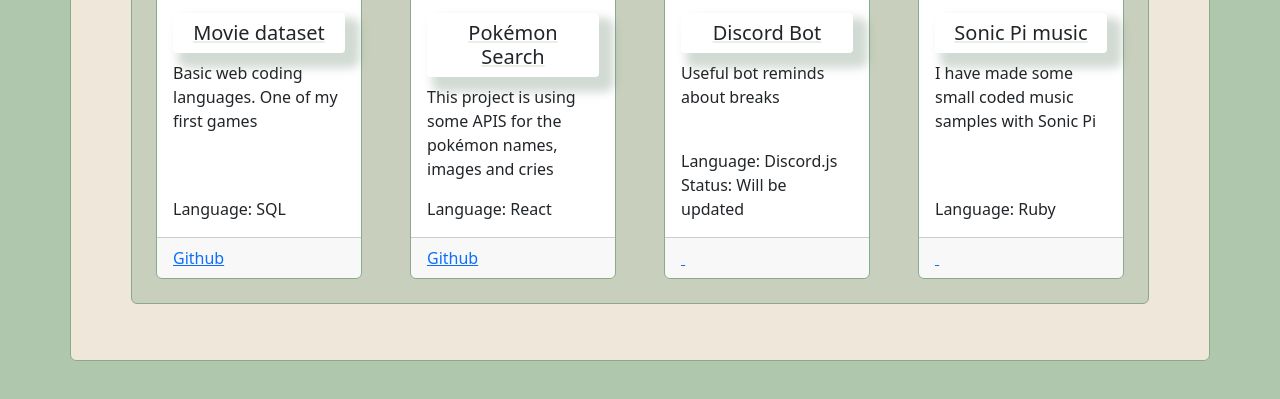
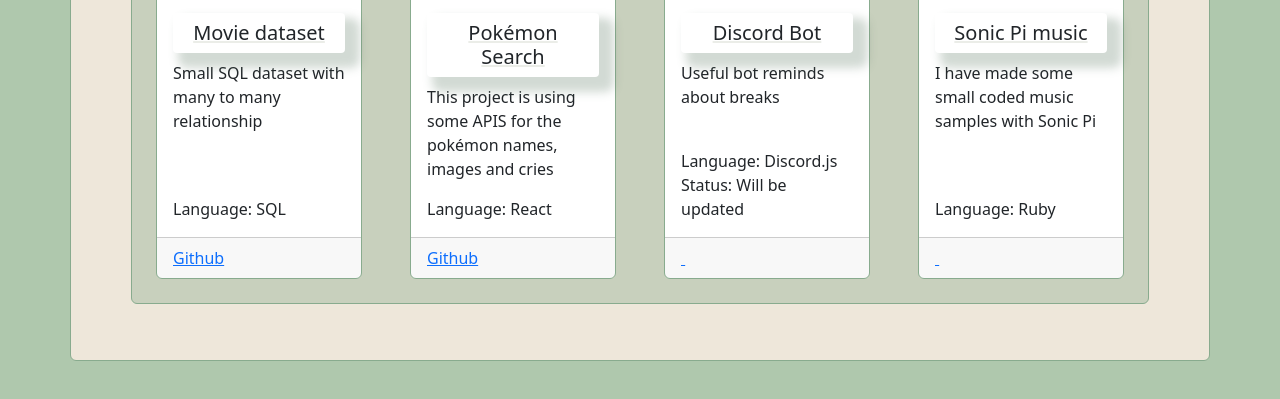
Before and after one commit to Fellwyn/Portfolio-simple, a plain HTML site: page index.html in a window 1280 px wide. Shown: the part 2616-3015 px from the top of the page. Drawn offline with nearby package versions, Linux system fonts and the light colour scheme.

Commit message:
small description fix

```diff
--- a/index.html
+++ b/index.html
@@ -287,8 +287,7 @@
                     <a href="https://github.com/kaunfell/Movie-Dataset" target="_blank"><img src="./resources/img/movie.png" class="card-img-top " alt="mystery game"/></a>
                             <div class="card-body">
                                 <h5 class="card-title">Movie dataset</h5>
-                                <p class="card-text">Basic web coding languages.
-                                One of my first games</p>
+                                <p class="card-text">Small SQL dataset with many to many relationship</p>
                             </div>
                              <p class="card-text mx-3">
                                 Language: SQL
```
